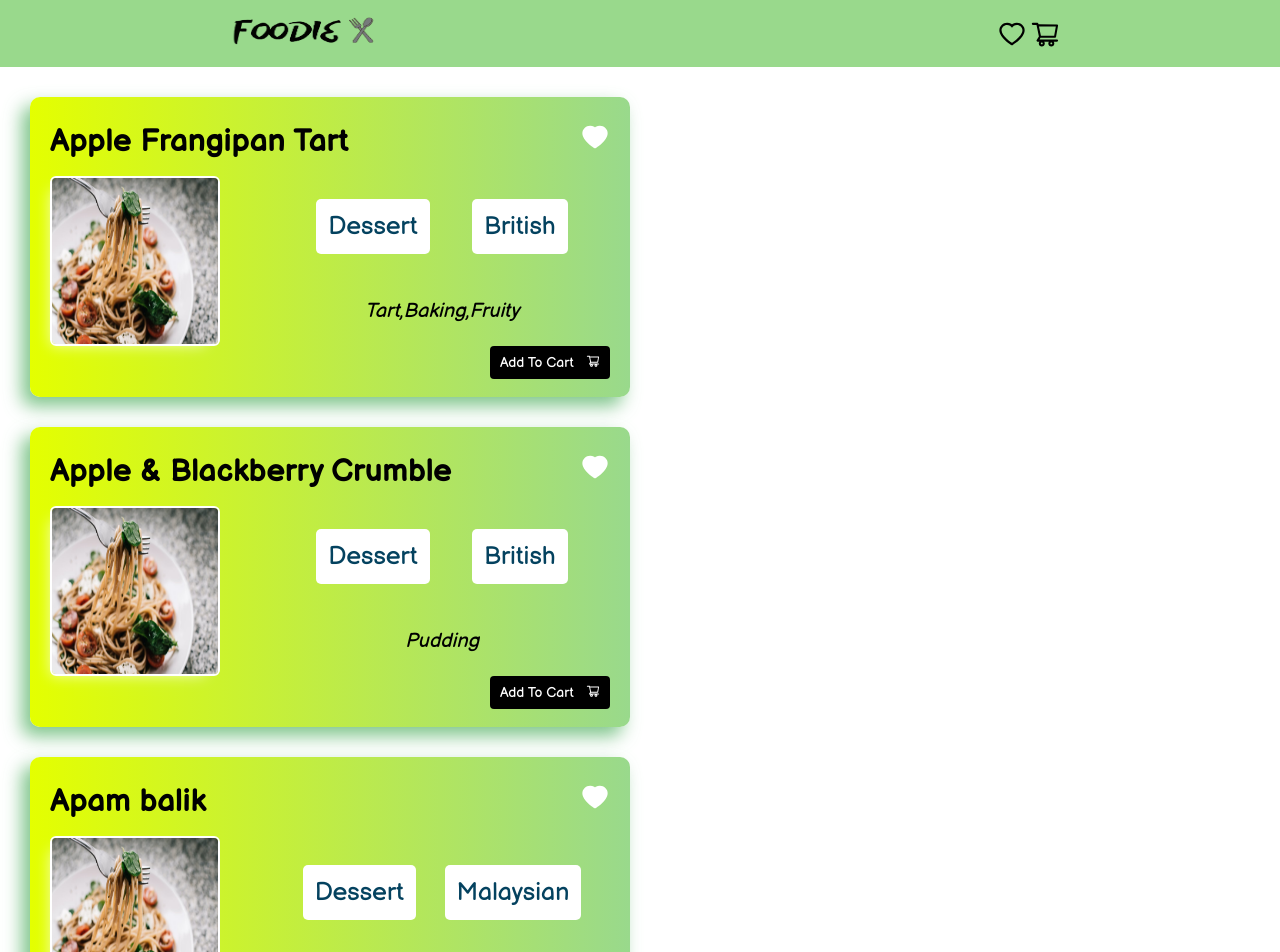
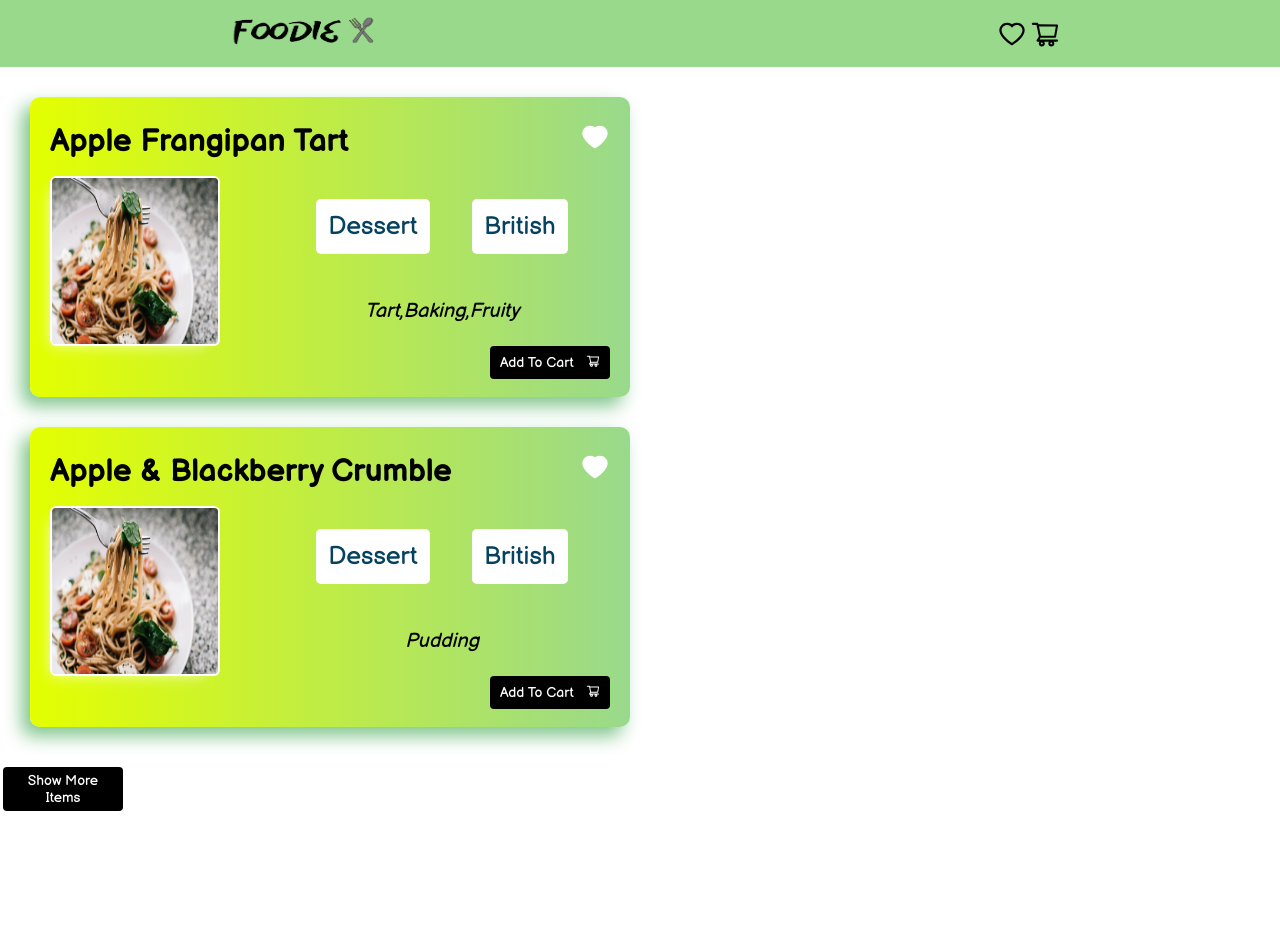
Before and after one commit to Nishantthakur62/FoodieApp, a React (Create React App) app: page / in a window 1280 px wide. Shown: the top 952 px of the page. After the commit the page ends 851 px from the top, so only its background shows below. Built offline with nearby package versions, Linux system fonts and the light colour scheme.

Commit message:
added show more functionality

```diff
--- a/src/App.css
+++ b/src/App.css
@@ -127,3 +127,18 @@ button {
 button:hover {
   background-color: #04425f;
 }
+
+
+
+
+
+/* showmore button */
+.showbtn{
+  outline:none;
+  border:none;
+  background-color: black;
+  padding: 5px 10px;
+  text-align: center;
+  margin: 40px 3px;
+
+}
--- a/src/App.js
+++ b/src/App.js
@@ -2,12 +2,14 @@ import React, { Fragment } from "react";
 import "./App.css";
 import FoodWrapper from "./Components/FoodWrapper";
 import NavBar from "./Components/NavBar";
+
 
 function App() {
   return (
     <Fragment>
       <NavBar />
       <FoodWrapper />
+
     </Fragment>
   );
 }
--- a/src/Components/FoodWrapper.jsx
+++ b/src/Components/FoodWrapper.jsx
@@ -1,13 +1,18 @@
-import React from "react";
+import React,{useState} from "react";
 import data from "./data";
 import FoodCard from "./FoodCard";
+import ShowMore from "./ShowMore";
 
 console.log({ data });
 const FoodWrapper = () => {
+  let [num,setNum]=useState(2)
+
   return (
     <div>
       {data.map((item, idx) => {
-        return (
+        if(idx<num)
+        {
+          return (
           <FoodCard
             key={idx}
             mealname={item.strMeal}
@@ -17,7 +22,11 @@ const FoodWrapper = () => {
             tags={item.strTags}
           />
         );
+        }
+
+
       })}
+      <ShowMore num={num} setNum={setNum}/>
     </div>
   );
 };
--- /dev/null
+++ b/src/Components/ShowMore.jsx
@@ -0,0 +1,15 @@
+import React from 'react'
+
+const ShowMore = ({num,setNum}) => {
+    const showMoreItems=()=>{
+        setNum(num+1)
+    }
+    console.log(num)
+    return (
+        <button className="showbtn" onClick={showMoreItems}>
+            Show More Items
+        </button>
+    )
+}
+
+export default ShowMore
--- a/src/Components/data.js
+++ b/src/Components/data.js
@@ -68,6 +68,40 @@ let meals = [
     strCreativeCommonsConfirmed: null,
     dateModified: null,
   },
+  {
+    idMeal: "53050",
+    strMeal: "Biryani",
+    strDrinkAlternate: null,
+    strCategory: "Chicken",
+    strArea: "Malaysian",
+
+    strMealThumb:
+      "https://www.themealdb.com/images/media/meals/020z181619788503.jpg",
+    strTags: null,
+    strYoutube: "https://www.youtube.com/watch?v=9ytR28QK6I8",
+
+    strSource: "http://www.curiousnut.com/roasted-spiced-chicken-ayam-percik/",
+    strImageSource: null,
+    strCreativeCommonsConfirmed: null,
+    dateModified: null,
+  },
+  {
+    idMeal: "53050",
+    strMeal: "Murg Masala",
+    strDrinkAlternate: null,
+    strCategory: "Chicken",
+    strArea: "Malaysian",
+
+    strMealThumb:
+      "https://www.themealdb.com/images/media/meals/020z181619788503.jpg",
+    strTags: null,
+    strYoutube: "https://www.youtube.com/watch?v=9ytR28QK6I8",
+
+    strSource: "http://www.curiousnut.com/roasted-spiced-chicken-ayam-percik/",
+    strImageSource: null,
+    strCreativeCommonsConfirmed: null,
+    dateModified: null,
+  }
 ];
 
 export default meals;
```
